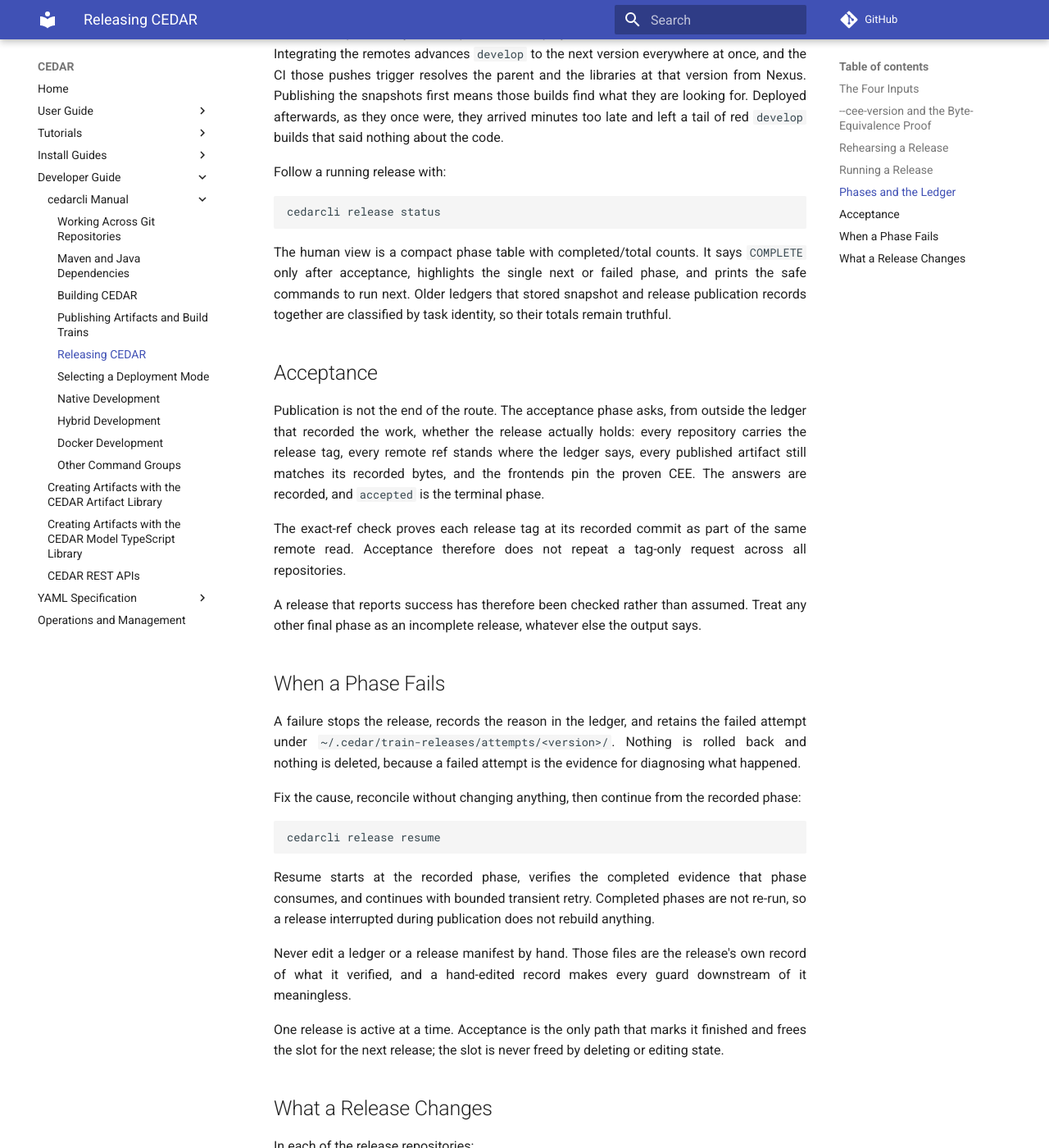
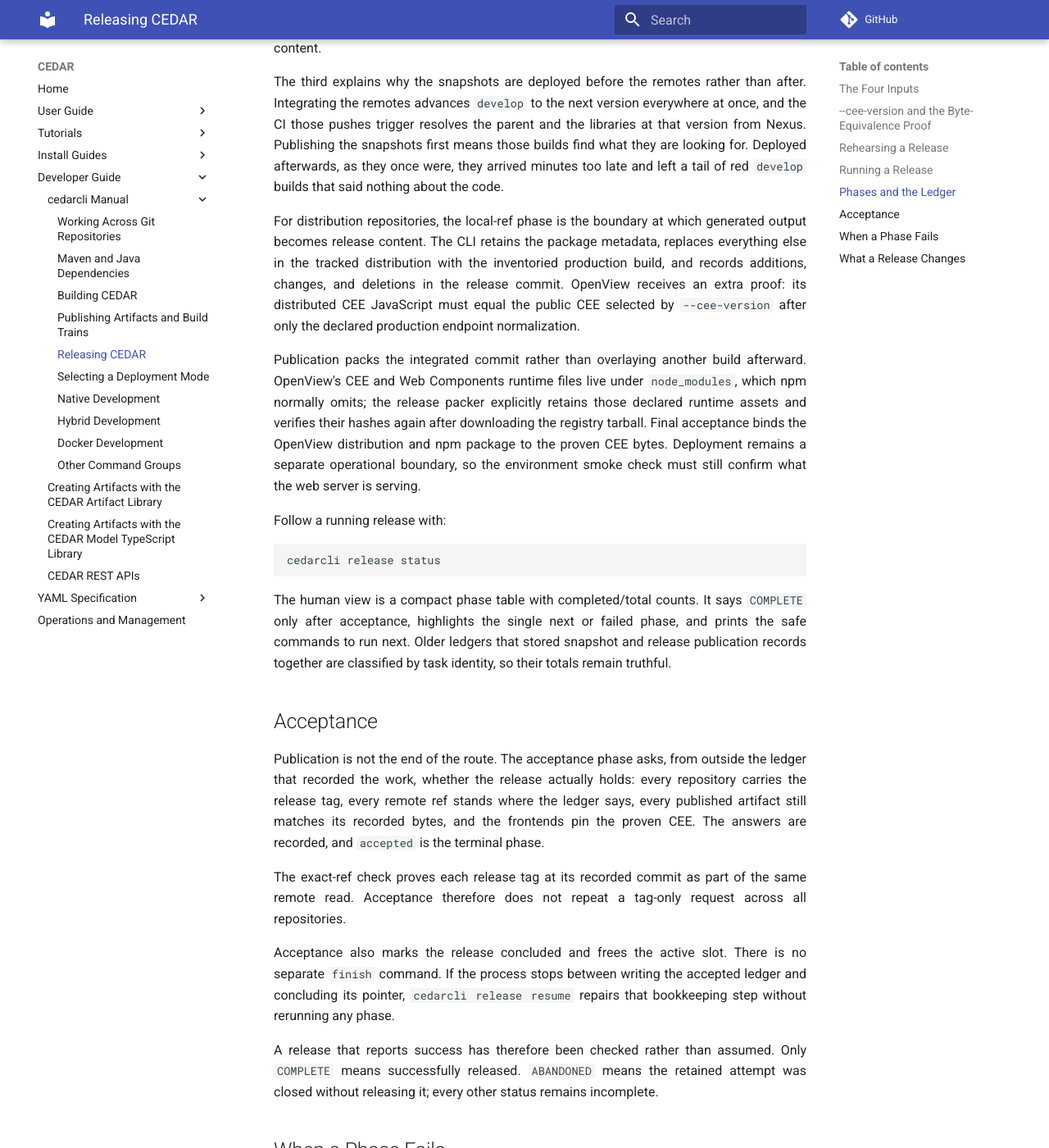
Before and after one commit to metadatacenter/cedar-mkdocs, an MkDocs documentation site: the page built from docs/developer-guide/cedarcli/release.md, in a window 1280 px wide and 1400 px high, scrolled down 4194 px. Shown: the whole window at 82% size. Built offline with MkDocs 1.6.1 and Material for MkDocs 9.7.7, drawn with Linux system fonts in a browser that asks for light colours; comment, search, counter and statistics services are not loaded; some of the changed text lies outside the part shown.

Commit message:
Document release recovery and artifact verification

````diff
--- a/docs/developer-guide/cedarcli/release.md
+++ b/docs/developer-guide/cedarcli/release.md
@@ -18,6 +18,7 @@
 cedarcli release start      # run the release
 cedarcli release status     # show where it is
 cedarcli release resume     # verify the recorded boundary and continue
+cedarcli release abandon    # retain and close a local-only superseded attempt
 ```
 
 ## The Four Inputs
@@ -154,7 +155,7 @@
 | `preparing-frontends` | Clones the train's exact commits and builds the frontends against the proven CEE |
 | `preparing-versions` | Stamps the release and next-development versions, and the copyright year |
 | `validating-builds` | Builds the stamped trees and records proof of their output |
-| `creating-local-refs` | Creates the release commits and tags locally, without touching any remote |
+| `creating-local-refs` | Replaces tracked distributions with the validated builds, removes obsolete generated files, and creates the release commits and tags locally without touching any remote |
 | `publishing-snapshots` | Deploys the next-development snapshots to Nexus, in dependency order |
 | `integrating-remotes` | Writes `main`, the tag, and `develop` in each remote |
 | `publishing-artifacts` | Uploads the Maven release and six stable frontend npm packages to Nexus and verifies their published bytes |
@@ -171,6 +172,20 @@
 first means those builds find what they are looking for. Deployed afterwards, as they once were,
 they arrived minutes too late and left a tail of red `develop` builds that said nothing about the
 code.
+
+For distribution repositories, the local-ref phase is the boundary at which generated output
+becomes release content. The CLI retains the package metadata, replaces everything else in the
+tracked distribution with the inventoried production build, and records additions, changes, and
+deletions in the release commit. OpenView receives an extra proof: its distributed CEE JavaScript
+must equal the public CEE selected by `--cee-version` after only the declared production endpoint
+normalization.
+
+Publication packs the integrated commit rather than overlaying another build afterward. OpenView's
+CEE and Web Components runtime files live under `node_modules`, which npm normally omits; the release
+packer explicitly retains those declared runtime assets and verifies their hashes again after
+downloading the registry tarball. Final acceptance binds the OpenView distribution and npm package
+to the proven CEE bytes. Deployment remains a separate operational boundary, so the environment
+smoke check must still confirm what the web server is serving.
 
 Follow a running release with:
 
@@ -194,8 +209,13 @@
 The exact-ref check proves each release tag at its recorded commit as part of the same remote read.
 Acceptance therefore does not repeat a tag-only request across all repositories.
 
-A release that reports success has therefore been checked rather than assumed. Treat any other
-final phase as an incomplete release, whatever else the output says.
+Acceptance also marks the release concluded and frees the active slot. There is no separate
+`finish` command. If the process stops between writing the accepted ledger and concluding its
+pointer, `cedarcli release resume` repairs that bookkeeping step without rerunning any phase.
+
+A release that reports success has therefore been checked rather than assumed. Only `COMPLETE`
+means successfully released. `ABANDONED` means the retained attempt was closed without releasing
+it; every other status remains incomplete.
 
 ## When a Phase Fails
 
@@ -216,8 +236,27 @@
 Never edit a ledger or a release manifest by hand. Those files are the release's own record of what
 it verified, and a hand-edited record makes every guard downstream of it meaningless.
 
-One release is active at a time. Acceptance is the only path that marks it finished and frees the
-slot for the next release; the slot is never freed by deleting or editing state.
+Sometimes the immutable train is the cause of the failure, so retrying the same evidence cannot
+work. If the attempt has not gone beyond `local-refs-created`, retain it and free the slot with:
+
+```bash
+cedarcli release abandon \
+  --version 2.9.4 \
+  --reason "superseded by corrected train 2.9.4-dev.20260901.0555"
+```
+
+The version must exactly match the active release, and the non-empty reason becomes part of its
+ledger. Status then reports `ABANDONED`; the manifest and numbered attempt workspace remain intact,
+and a new attempt may use the same release version.
+
+Abandonment is intentionally limited to local-only work. Once snapshot publication may have begun,
+Maven could have changed Nexus even if the deploy failed before recording a completed task. The CLI
+therefore refuses abandonment from `publishing-snapshots` onward, or whenever snapshot,
+remote-integration, or artifact-publication evidence exists. Repair and `release resume` from that
+boundary; never use deletion as a substitute.
+
+One release is active at a time. Acceptance closes a successful release, while guarded abandonment
+closes a local-only attempt that must be replaced by another train.
 
 ## What a Release Changes
 
````
Also changed, not shown: docs/install-docker/cedarcli-cheat-sheet.md (+4 -1 lines), 1 other file.
